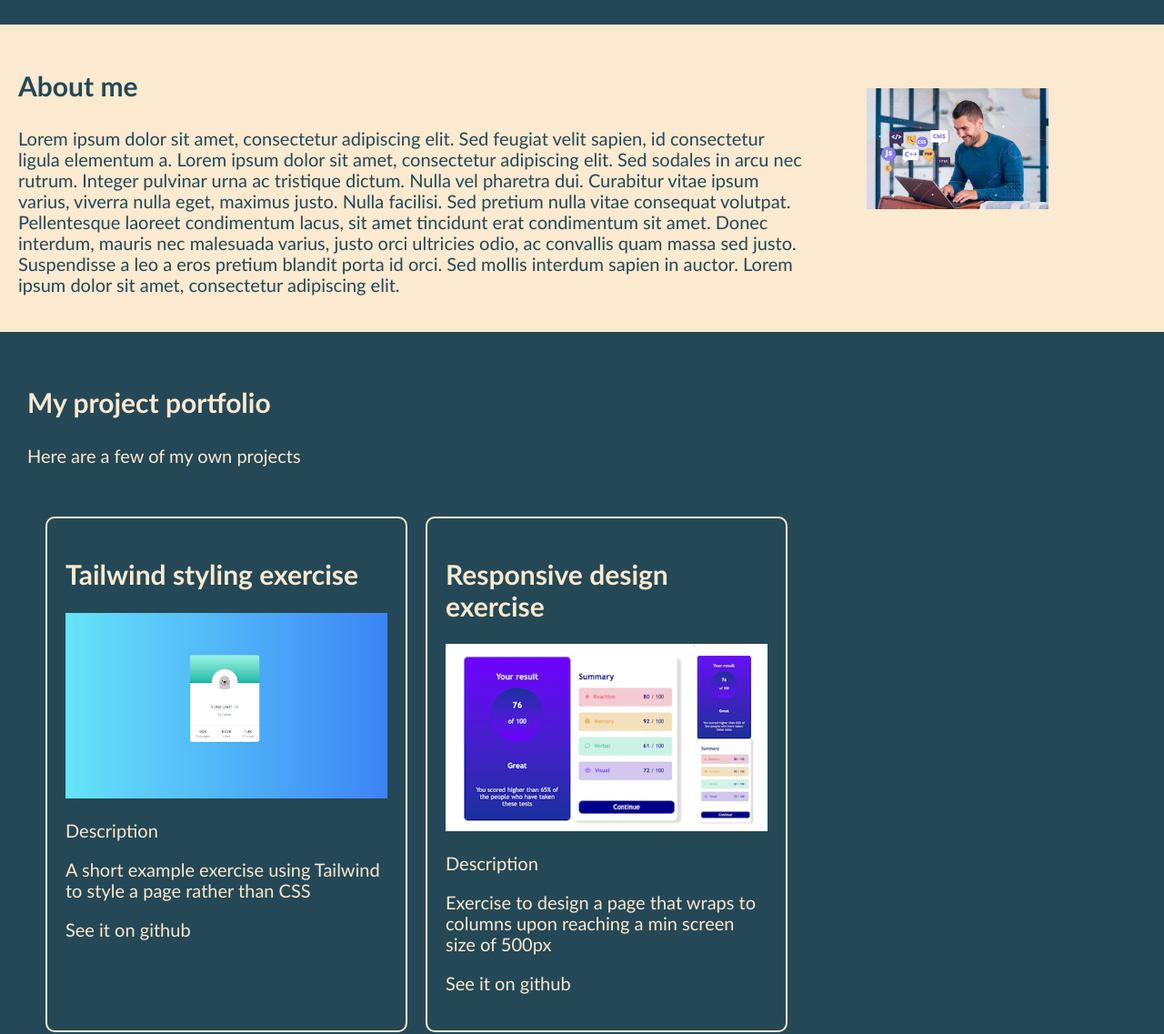
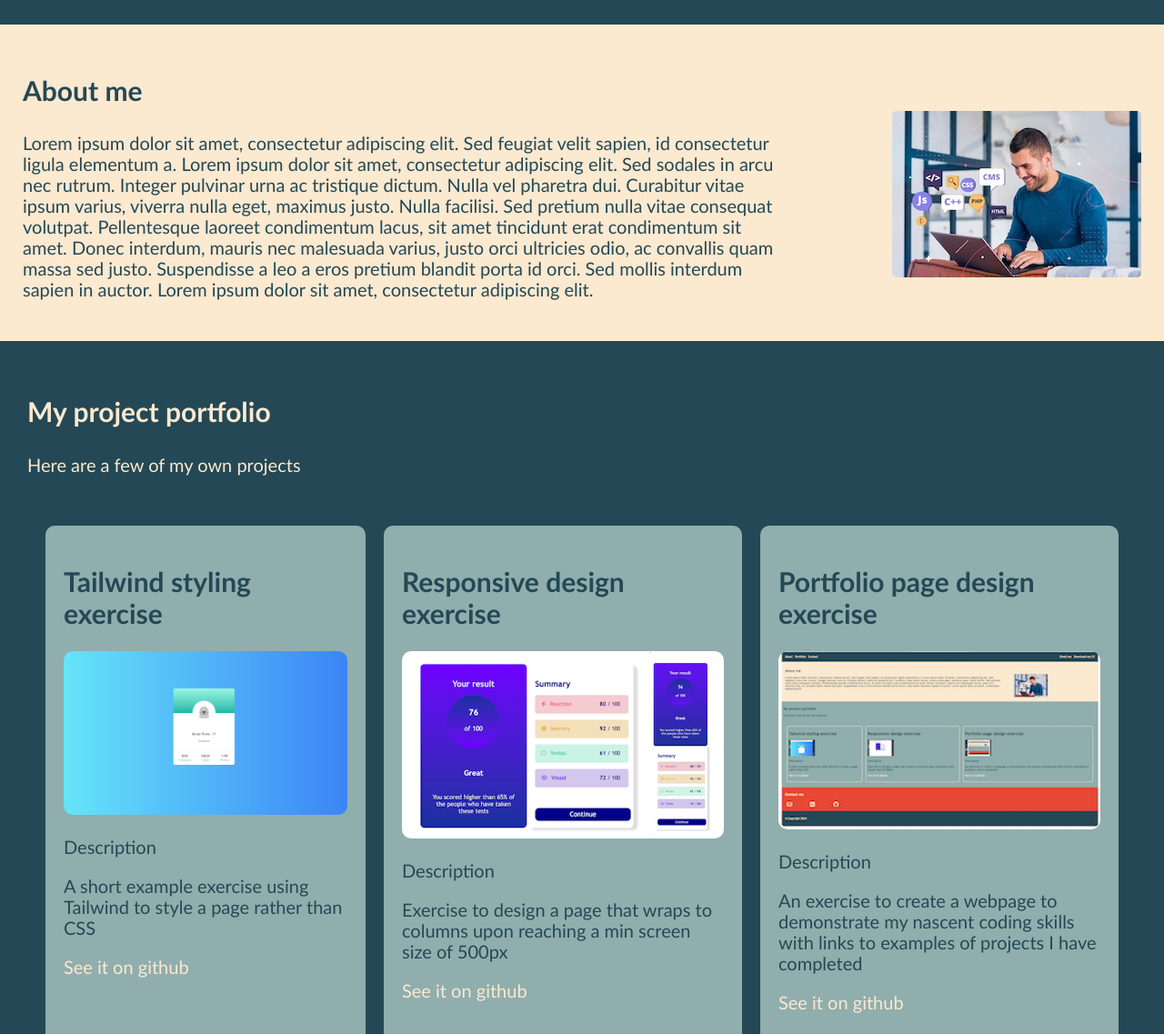
Before and after one commit to AndyB0o1/portfolio-exercise, a plain HTML site: page index.html in a window 1280 px wide. Shown: the part 68-1205 px from the top of the page at 91% size. Drawn offline with nearby package versions, Linux system fonts and the light colour scheme.

Commit message:
more css styling to image and portflio

```diff
--- a/index.html
+++ b/index.html
@@ -36,7 +36,7 @@
         </div>
 
         <div class="imageAbout">
-            <img class="personCoding" src="person coding.avif" alt="man working and typing in code on a laptop" />
+            <img class="personCoding" src="person coding copy.jpg" alt="man working and typing in code on a laptop" />
         </div>
     </section>
 
--- a/styles.css
+++ b/styles.css
@@ -48,9 +48,9 @@ h3 {
 
 section.about {
   display: flex;
-  flex-direction: row;
+  justify-content: flex-start;
   gap: 15px;
-  padding: 20px;
+  padding: 25px;
   background: #fbe9d0;
   color: #244855;
 }
@@ -64,9 +64,9 @@ section.about {
 }
 
 .personCoding {
-  width: 200px;
-  margin-top: 50px;
-  margin-left: 50px;
+  border-radius: 5px;
+  margin-top: 70px;
+  margin-left: 100px;
 }
 
 .portfolio {
@@ -81,19 +81,19 @@ section.about {
 .project {
   display: flex;
   flex-direction: row;
-  justify-content: flex-start;
-  flex-wrap: wrap;
+  justify-content: space-around;
   max-width: 100%;
   gap: 20px;
   padding: 20px;
 }
 
 .specificProject {
+  background: #90AEAD;
+  color: #244855;
   display: flex;
   flex-direction: column;
   font-size: 20px;
   max-width: 30%;
-  border: 2px solid #fbe9d0;
   border-radius: 10px;
   padding: 20px;
 }
@@ -104,6 +104,7 @@ section.about {
 
 .projectImage {
   max-width: 100%;
+  border-radius: 10px;
 }
 
 .github {
@@ -142,7 +143,7 @@ footer {
 }
 
 @media screen and (max-width: 500px) {
-  .portfolio {
+  .project {
       flex-direction: column;
       flex-wrap: wrap;
       justify-content: center;
```
Also changed, not shown: person coding copy.jpg (added), person coding.avif (deleted).
